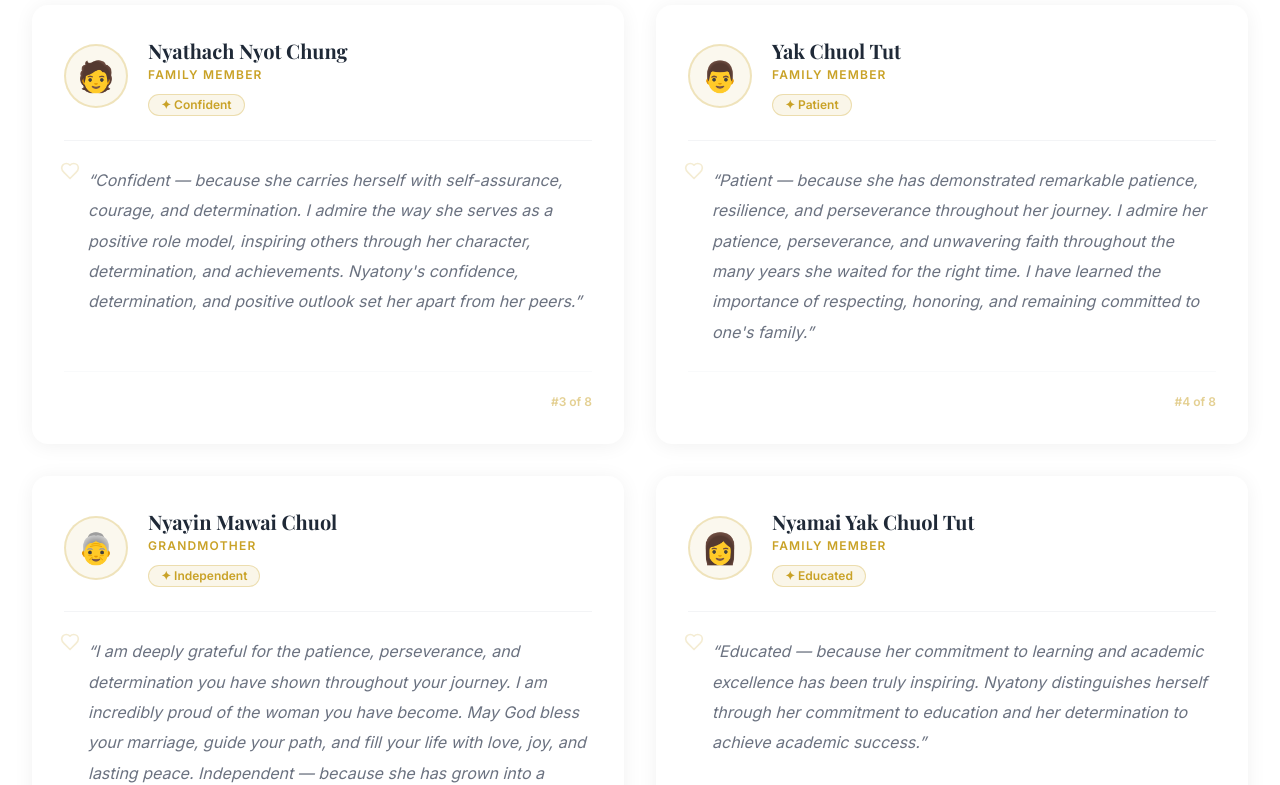
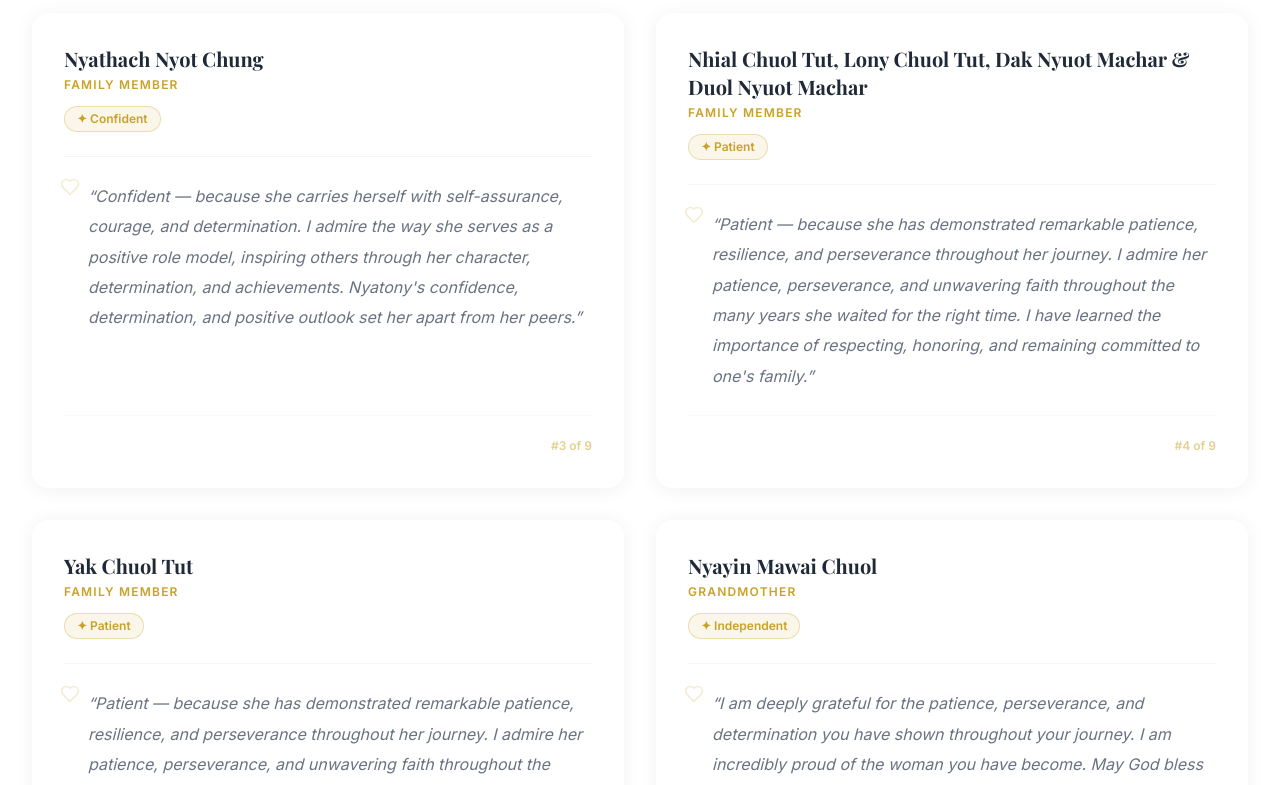
Before and after one commit to Ganun1998/nyatony_biography, a Next.js app in the folder nyatony-biograph/frontend/: page /family-gallery in a window 1280 px wide. Shown: the part 1420-2205 px from the top of the page. Built offline with nearby package versions, Linux system fonts and the light colour scheme; a web font is replaced by a local one.

Commit message:
add them

```diff
--- a/nyatony-biograph/frontend/src/app/(pages)/family-gallery/page.tsx
+++ b/nyatony-biograph/frontend/src/app/(pages)/family-gallery/page.tsx
@@ -11,48 +11,17 @@ export const metadata: Metadata = {
     'Read the full heartfelt messages from every family member of Nyatony Kai Chuol Tut — their pride, love, and blessings.',
 }
 
-function getAvatar(descriptor: string) {
-  switch (descriptor) {
-    case 'Independent':
-    case 'Wisdom':   return '👵'
-    case 'Pillar':
-    case 'Educated': return '👩'
-    case 'Protector':
-    case 'Anchor':
-    case 'Respectful':
-    case 'Strength':
-    case 'Patient':  return '👨'
-    case 'Golden':   return '⭐'
-    default:         return '🧑'
-  }
-}
-
-// Questions answered by each family member
-const QUESTIONS = [
-  {
-    key: 'descriptor',
-    label: 'One word that describes Nyatony',
-    icon: '✨',
-  },
-]
-
-// Extended reflections per member (pulled directly from FAMILY_MEMBERS.message)
-// The message field in siteData already contains the full answer — we display it here in full.
-
 export default function FamilyGalleryPage() {
   return (
     <div className="pt-24 pb-20 bg-background dark:bg-dark-bg min-h-screen">
 
-      {/* ── Page header ── */}
+      {/* Page header */}
       <div
         className="relative py-20 px-4 mb-16 overflow-hidden text-center"
         style={{ background: 'linear-gradient(135deg, #1F2937 0%, #2d3748 100%)' }}
       >
         <div className="absolute inset-0 bg-pattern opacity-5" />
-        <div
-          className="absolute inset-0"
-          style={{ background: 'linear-gradient(135deg, rgba(201,162,39,0.12) 0%, transparent 60%)' }}
-        />
+        <div className="absolute inset-0" style={{ background: 'linear-gradient(135deg, rgba(201,162,39,0.12) 0%, transparent 60%)' }} />
         <div className="container-narrow relative z-10">
           <AnimateIn direction="up">
             <div className="text-4xl mb-4">💛</div>
@@ -69,10 +38,7 @@ export default function FamilyGalleryPage() {
         {/* Back link */}
         <AnimateIn direction="up">
           <div className="mb-10">
-            <Link
-              href="/#family"
-              className="inline-flex items-center gap-2 font-inter text-sm text-text-muted hover:text-gold transition-colors"
-            >
+            <Link href="/#family" className="inline-flex items-center gap-2 font-inter text-sm text-text-muted hover:text-gold transition-colors">
               <ArrowLeft className="w-4 h-4" /> Back to homepage
             </Link>
           </div>
@@ -84,7 +50,7 @@ export default function FamilyGalleryPage() {
           description={`${FAMILY_MEMBERS.length} family members across South Sudan, Ethiopia, and Uganda have shared their pride, their love, and their blessings for Nyatony.`}
         />
 
-        {/* ── Intro quote ── */}
+        {/* Intro quote */}
         <AnimateIn direction="up">
           <div className="max-w-3xl mx-auto text-center mb-16">
             <blockquote
@@ -96,35 +62,22 @@ export default function FamilyGalleryPage() {
           </div>
         </AnimateIn>
 
-        {/* ── All family member cards ── */}
+        {/* All family member cards */}
         <div className="grid grid-cols-1 md:grid-cols-2 gap-8 mb-16">
           {FAMILY_MEMBERS.map((member, i) => (
             <AnimateIn key={member.id} delay={i * 80} direction="up">
               <article className="card p-8 h-full flex flex-col hover:-translate-y-1 transition-transform duration-300">
 
-                {/* Member header */}
-                <div className="flex items-center gap-5 mb-6 pb-6 border-b border-gray-100 dark:border-dark-border">
-                  {/* Avatar */}
-                  <div
-                    className="w-16 h-16 rounded-full flex items-center justify-center text-3xl flex-shrink-0 border-2"
-                    style={{
-                      backgroundColor: 'rgba(201,162,39,0.08)',
-                      borderColor: 'rgba(201,162,39,0.25)',
-                    }}
-                  >
-                    {getAvatar(member.descriptor)}
-                  </div>
-
-                  <div>
-                    <h3 className="font-playfair text-xl font-bold text-text dark:text-white mb-0.5">
+                {/* Member header — no avatar, just name, relationship, descriptor */}
+                <div className="mb-6 pb-6 border-b border-gray-100 dark:border-dark-border">
+                  <h3 className="font-playfair text-xl font-bold text-text dark:text-white mb-1">
                     {member.name}
                   </h3>
-                    <p className="font-inter text-xs uppercase tracking-widest text-gold font-semibold mb-2">
+                  <p className="font-inter text-xs uppercase tracking-widest text-gold font-semibold mb-3">
                     {member.relationship}
                   </p>
-                    {/* Descriptor badge */}
                   <span
-                      className="inline-flex items-center gap-1.5 px-3 py-0.5 rounded-full text-xs font-inter font-semibold"
+                    className="inline-flex items-center gap-1.5 px-3 py-1 rounded-full text-xs font-inter font-semibold"
                     style={{
                       backgroundColor: 'rgba(201,162,39,0.1)',
                       color: '#C9A227',
@@ -134,20 +87,16 @@ export default function FamilyGalleryPage() {
                     ✦ {member.descriptor}
                   </span>
                 </div>
-                </div>
 
                 {/* Full message */}
                 <div className="flex-1 relative">
-                  <Heart
-                    className="w-5 h-5 absolute -top-1 -left-1 opacity-20"
-                    style={{ color: '#C9A227' }}
-                  />
+                  <Heart className="w-5 h-5 absolute -top-1 -left-1 opacity-20" style={{ color: '#C9A227' }} />
                   <p className="font-inter text-base text-text-muted dark:text-gray-400 leading-[1.9] italic pl-6">
                     &ldquo;{member.message}&rdquo;
                   </p>
                 </div>
 
-                {/* Member number */}
+                {/* Counter */}
                 <div className="mt-6 pt-4 border-t border-gray-50 dark:border-dark-border/50 text-right">
                   <span className="font-inter text-xs text-gold/50 font-semibold">
                     #{i + 1} of {FAMILY_MEMBERS.length}
@@ -158,7 +107,7 @@ export default function FamilyGalleryPage() {
           ))}
         </div>
 
-        {/* ── Summary section ── */}
+        {/* Summary banner */}
         <AnimateIn direction="up">
           <div
             className="rounded-3xl p-10 md:p-14 text-center mb-12"
@@ -169,9 +118,9 @@ export default function FamilyGalleryPage() {
               One Family. One Story. One Legacy.
             </h3>
             <p className="font-inter text-white/65 max-w-2xl mx-auto leading-relaxed mb-8">
-              From South Sudan to Ethiopia to Uganda — Nyatony&apos;s family is scattered across
-              countries, but united in their pride for the woman she has become. She is Educated.
-              Confident. Patient. Independent. Respectful. Golden.
+              From South Sudan to Ethiopia to Uganda — Nyatony&apos;s family is scattered across countries,
+              but united in their pride for the woman she has become. She is Educated. Confident.
+              Patient. Independent. Respectful. Golden.
             </p>
             <div className="flex flex-wrap justify-center gap-3">
               {FAMILY_MEMBERS.map((m) => (
@@ -191,7 +140,7 @@ export default function FamilyGalleryPage() {
           </div>
         </AnimateIn>
 
-        {/* ── CTA ── */}
+        {/* CTAs */}
         <AnimateIn direction="up">
           <div className="text-center flex flex-wrap justify-center gap-4">
             <Link href="/biography" className="btn-primary">
--- a/nyatony-biograph/frontend/src/data/siteData.ts
+++ b/nyatony-biograph/frontend/src/data/siteData.ts
@@ -149,6 +149,15 @@ export const FAMILY_MEMBERS = [
   },
   {
     id: 4,
+    name: 'Nhial Chuol Tut, Lony Chuol Tut, Dak Nyuot Machar & Duol Nyuot Machar',
+    relationship: 'Family Member',
+    descriptor: 'Patient',
+    portrait: '/images/family/yak.jpg',
+    message:
+      'Patient — because she has demonstrated remarkable patience, resilience, and perseverance throughout her journey. I admire her patience, perseverance, and unwavering faith throughout the many years she waited for the right time. I have learned the importance of respecting, honoring, and remaining committed to one\'s family.',
+  },
+  {
+    id: 5,
     name: 'Yak Chuol Tut',
     relationship: 'Family Member',
     descriptor: 'Patient',
@@ -157,7 +166,7 @@ export const FAMILY_MEMBERS = [
       'Patient — because she has demonstrated remarkable patience, resilience, and perseverance throughout her journey. I admire her patience, perseverance, and unwavering faith throughout the many years she waited for the right time. I have learned the importance of respecting, honoring, and remaining committed to one\'s family.',
   },
   {
-    id: 5,
+    id: 6,
     name: 'Nyayin Mawai Chuol',
     relationship: 'Grandmother',
     descriptor: 'Independent',
@@ -166,7 +175,7 @@ export const FAMILY_MEMBERS = [
       'I am deeply grateful for the patience, perseverance, and determination you have shown throughout your journey. I am incredibly proud of the woman you have become. May God bless your marriage, guide your path, and fill your life with love, joy, and lasting peace. Independent — because she has grown into a strong, self-reliant, and responsible young woman.',
   },
   {
-    id: 6,
+    id: 7,
     name: 'Nyamai Yak Chuol Tut',
     relationship: 'Family Member',
     descriptor: 'Educated',
@@ -175,7 +184,7 @@ export const FAMILY_MEMBERS = [
       'Educated — because her commitment to learning and academic excellence has been truly inspiring. Nyatony distinguishes herself through her commitment to education and her determination to achieve academic success.',
   },
   {
-    id: 7,
+    id: 8,
     name: 'Chuol Par Tai',
     relationship: 'Family Member',
     descriptor: 'Respectful',
@@ -184,8 +193,8 @@ export const FAMILY_MEMBERS = [
       'Respectful — because she respects herself and treats others with dignity, humility, and integrity. Congratulations on your graduation and wedding. May God bless your marriage, grant you wisdom, and lead you to a future filled with happiness, peace, and success.',
   },
   {
-    id: 8,
-    name: 'Galam Kai Chuol Tut',
+    id: 9,
+    name: 'Galam Kai Chuol',
     relationship: 'Family Member',
     descriptor: 'Golden',
     portrait: '/images/nyatony-portrait.jpg',
```
Lines whose indentation alone changed are shown as unchanged.
